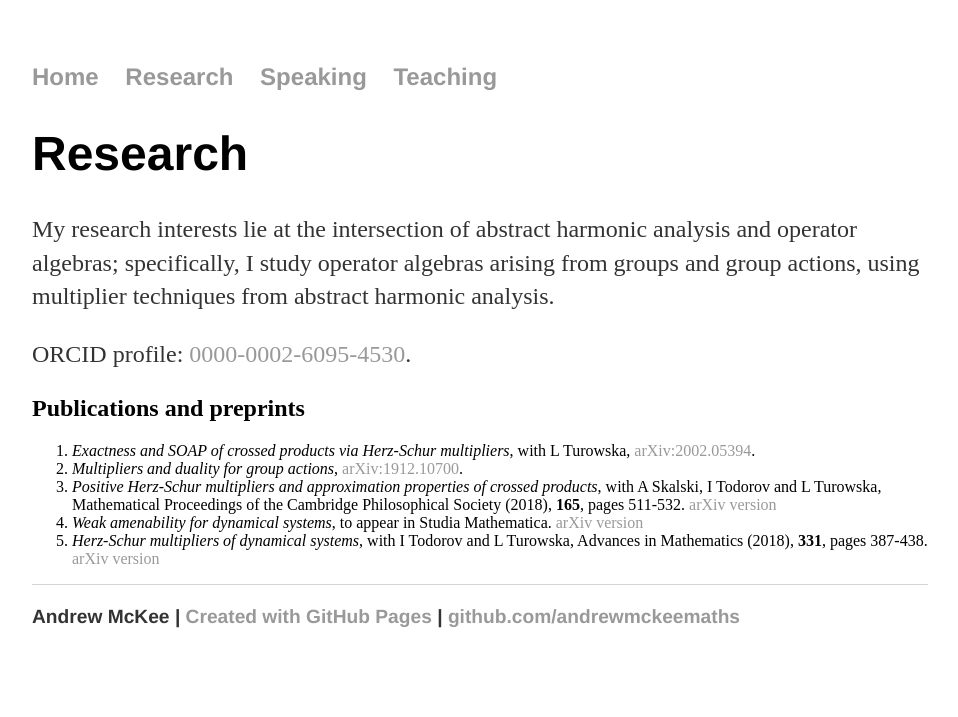
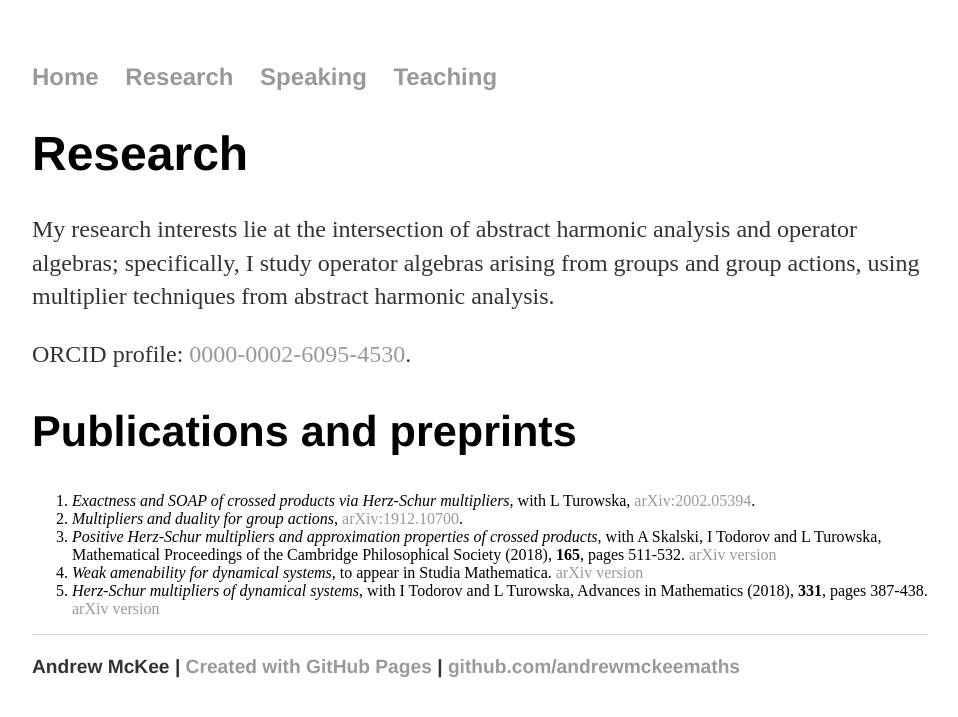
Before and after one commit to andrewmckeemaths/andrewmckeemaths.github.io, a Jekyll site: the page built from research/index.html, in a window 1280 px wide. Shown: the top 717 px of the page, without its empty margins (160-1118 px from the left). Built offline with Jekyll 4.4.1, drawn with Linux system fonts in a browser that asks for light colours.

Commit message:
Update main.css
Heading formatting

```diff
--- a/css/main.css
+++ b/css/main.css
@@ -19,10 +19,23 @@ a {
 a:hover {
     text-decoration: underline;
 }
+
+h1, h2, h3, h4 {
+                font-family:'Helvetica', 'Arial', 'Sans-Serif';
+}
 h1 {
     font-size: 3em;
-    font-family:'Helvetica', 'Arial', 'Sans-Serif';
 }
+h2 {
+    font-size: 2.7em;
+}
+h3 {
+    font-size: 2.3em;
+}
+h4 {
+    font-size: 1.9em;
+}
+
 p, ul {
     font-size: 1.5em;
     line-height: 1.4em;
```
